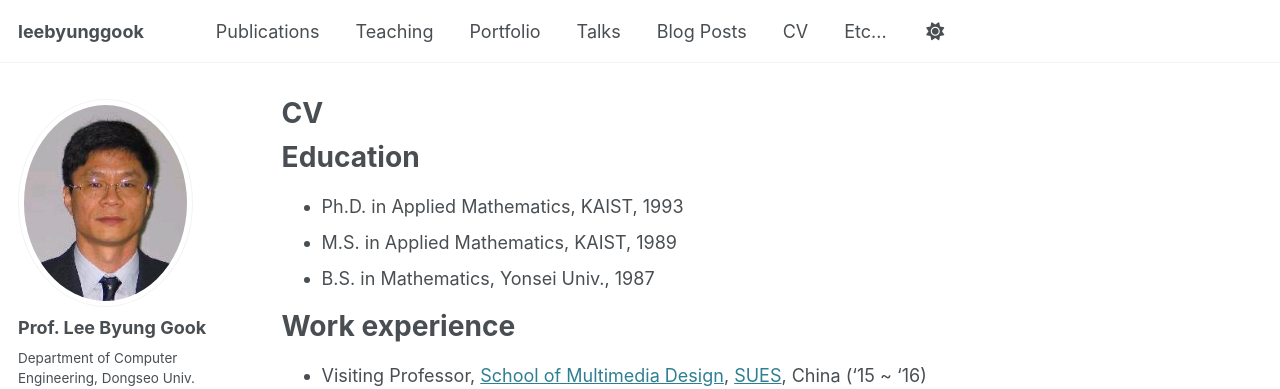
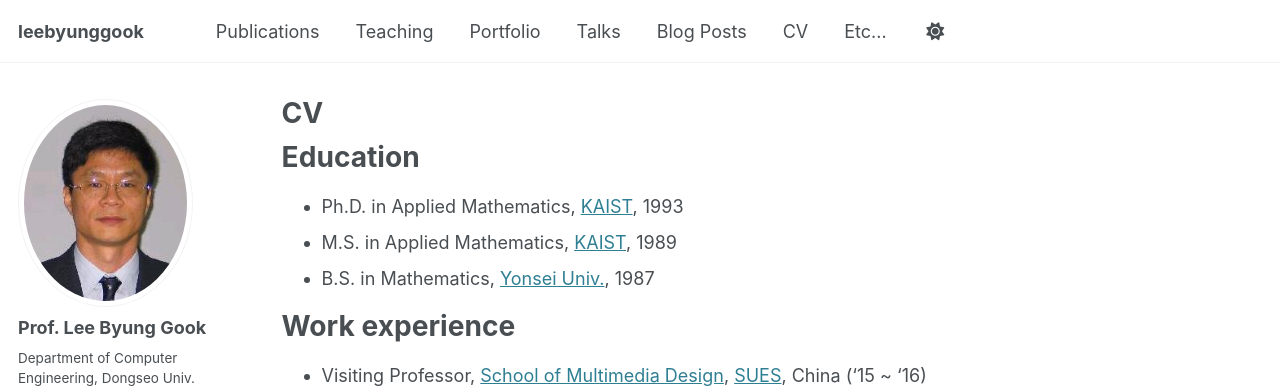
Before and after one commit to leebyunggook/leebyunggook.github.io, a Jekyll site: the page built from _pages/cv.md, in a window 1280 px wide and 900 px high. Shown: the top 389 px of the window. Built offline with Jekyll 4.4.1, drawn with Linux system fonts in a browser that asks for light colours; some web fonts are replaced; part of the change alters nothing that is shown.

Commit message:
Update cv.md

```diff
--- a/_pages/cv.md
+++ b/_pages/cv.md
@@ -11,9 +11,9 @@ redirect_from:
 
 Education
 ======
-* Ph.D. in Applied Mathematics, KAIST, 1993
-* M.S. in Applied Mathematics, KAIST, 1989
-* B.S. in Mathematics, Yonsei Univ., 1987
+* Ph.D. in Applied Mathematics, [KAIST](https://www.kaist.ac.kr/kr/), 1993
+* M.S. in Applied Mathematics, [KAIST](https://www.kaist.ac.kr/kr/), 1989
+* B.S. in Mathematics, [Yonsei Univ.](https://www.yonsei.ac.kr/sc/index.do), 1987
 
 
 Work experience
```
